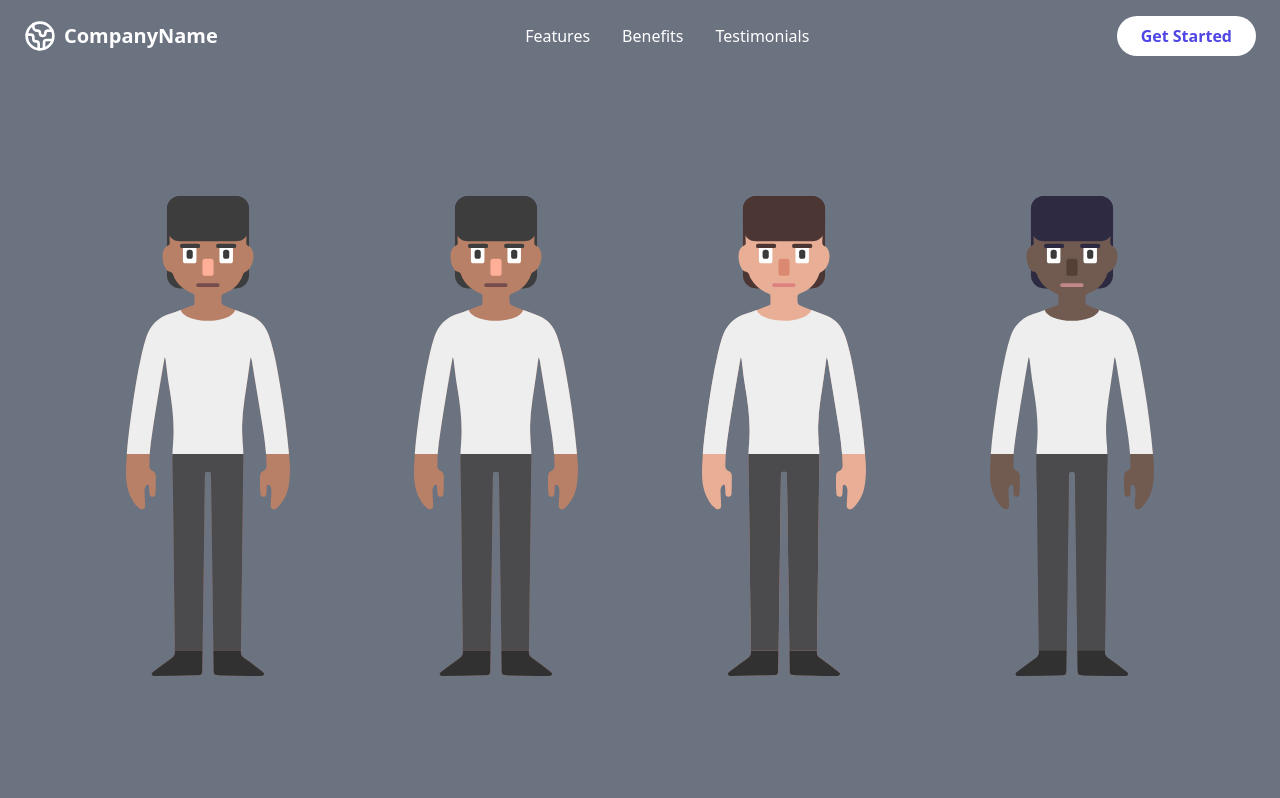
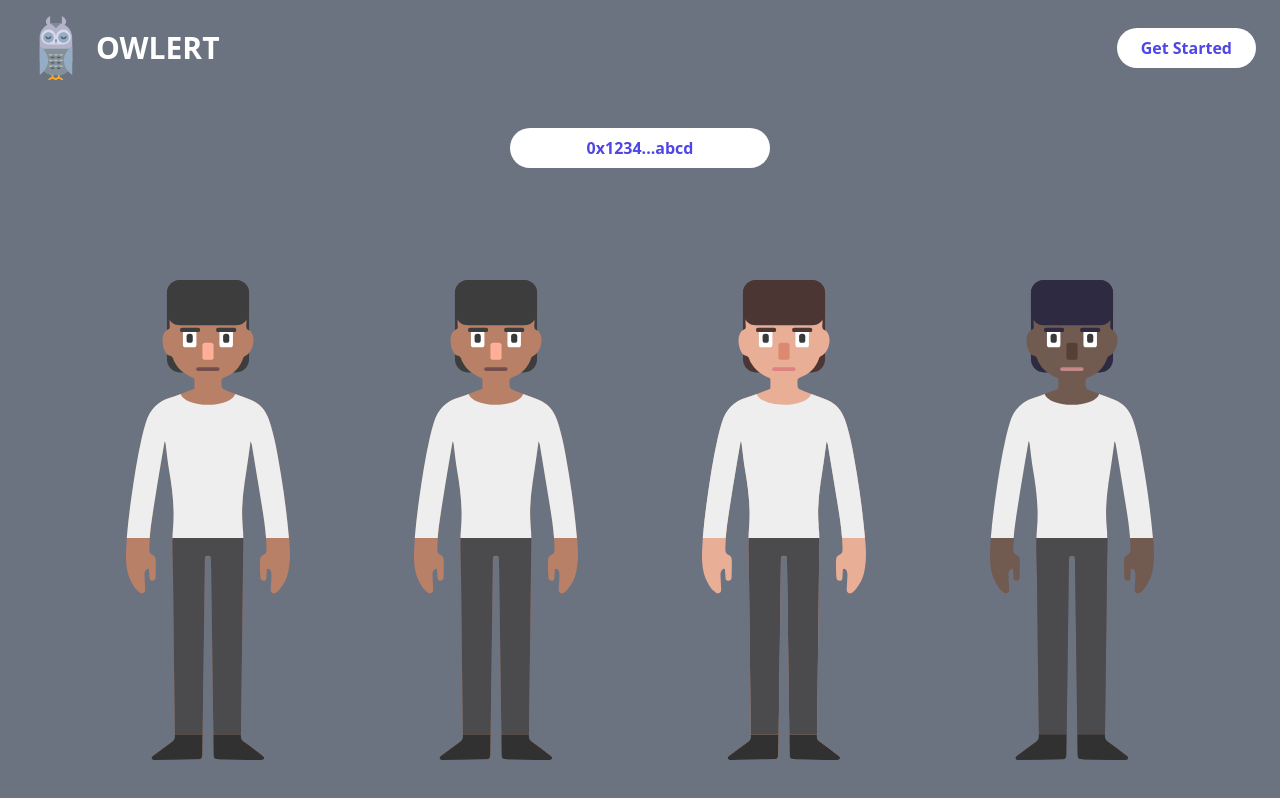
Before and after one commit to ArthemisDesign/Owl, a React (Vite) app: page / in a window 1280 px wide. Built offline with nearby package versions, Linux system fonts and the light colour scheme.

Commit message:
OWLERT1.3

```diff
--- a/src/App.tsx
+++ b/src/App.tsx
@@ -4,6 +4,7 @@ import Rectangle from './components/Rectangle';
 import CustomCursor from './components/CustomCursor';
 
 const GUY_SVGS = ['GUY1.svg', 'GUY2.svg', 'GUY3.svg', 'GUY4.svg', 'GUY5.svg'];
+const CONTRACT_ADDRESS = '0x1234...abcd';
 
 function getRandomGuySvg() {
   return GUY_SVGS[Math.floor(Math.random() * GUY_SVGS.length)];
@@ -17,6 +18,7 @@ function App() {
     { atr: 'trust', parentSvg: '' },
     { atr: 'trust', parentSvg: '' },
   ]);
+  const [copied, setCopied] = useState(false);
 
   useEffect(() => {
     // Assign a random GUY svg to each rectangle
@@ -41,6 +43,12 @@ function App() {
     });
   };
 
+  const handleCopy = () => {
+    navigator.clipboard.writeText(CONTRACT_ADDRESS);
+    setCopied(true);
+    setTimeout(() => setCopied(false), 1200);
+  };
+
   return (
     <div className="min-h-screen bg-white" onMouseMove={handleMouseMove}>
       {/* <CustomCursor position={position} /> */}
@@ -48,23 +56,26 @@ function App() {
       <header className="bg-gray-500 text-white h-screen flex flex-col">
         <nav className="container mx-auto px-6 py-4 flex justify-between items-center">
           <div className="flex items-center space-x-2">
-            <Globe2 className="h-8 w-8" />
-            <span className="text-xl font-bold">CompanyName</span>
-          </div>
-          <div className="hidden md:flex space-x-8">
-            <a href="#features" className="hover:text-indigo-200">Features</a>
-            <a href="#benefits" className="hover:text-indigo-200">Benefits</a>
-            <a href="#testimonials" className="hover:text-indigo-200">Testimonials</a>
+            <img src="/OWL.svg" alt="Owl Logo" className="h-16 w-16" />
+            <span className="text-3xl font-bold">OWLERT</span>
           </div>
           <button className="bg-white text-indigo-600 px-6 py-2 rounded-full font-semibold hover:bg-indigo-50 transition-colors">
             Get Started
           </button>
         </nav>
-
-        <div className="container mx-auto px-6 text-center flex-grow flex flex-row justify-center items-center">
-          {rectangles.map((rect, index) => (
-            <Rectangle key={index} atr={rect.atr as 'rug' | 'trust'} parentSvg={rect.parentSvg} position={position} />
-          ))}
+        <div className="flex flex-col items-center mt-8">
+          <button
+            className="bg-white text-indigo-600 px-6 py-2 rounded-full font-semibold hover:bg-indigo-50 transition-colors mb-24 focus:outline-none focus:ring-2 focus:ring-indigo-400"
+            style={{ minWidth: 260 }}
+            onClick={handleCopy}
+          >
+            {copied ? 'Copied!' : CONTRACT_ADDRESS}
+          </button>
+          <div className="container mx-auto px-6 text-center flex-grow flex flex-row justify-center items-center">
+            {rectangles.map((rect, index) => (
+              <Rectangle key={index} atr={rect.atr as 'rug' | 'trust'} parentSvg={rect.parentSvg} position={position} />
+            ))}
+          </div>
         </div>
       </header>
     </div>
--- a/src/components/CustomCursor.tsx
+++ b/src/components/CustomCursor.tsx
@@ -6,14 +6,21 @@ interface CustomCursorProps {
 
 const CustomCursor: React.FC<CustomCursorProps> = ({ position }) => {
   return (
-    <div
-      className="fixed w-16 h-16 rounded-full bg-white/50 pointer-events-none z-50"
+    <img
+      src="/GLASS1.svg"
+      alt="Magnifying Glass"
+      className="fixed pointer-events-none z-50"
       style={{
-        left: `${position.x}px`,
-        top: `${position.y}px`,
-        transform: 'translate(-50%, -50%)',
+        width: 128,
+        height: 128,
+        left: position.x - 64,
+        top: position.y - 64,
+        position: 'fixed',
+        userSelect: 'none',
+        pointerEvents: 'none',
       }}
-    ></div>
+      draggable={false}
+    />
   );
 };
 
--- a/src/components/Rectangle.tsx
+++ b/src/components/Rectangle.tsx
@@ -6,6 +6,12 @@ interface RectangleProps {
   position: { x: number; y: number };
 }
 
+// Constants for the magnifying glass SVG
+const GLASS_SVG_SIZE = 128; // px
+const GLASS_CENTER_X = 64;  // px (center of glass in SVG)
+const GLASS_CENTER_Y = 64;  // px (center of glass in SVG)
+const MASK_RADIUS = 64;     // px (should match glass radius)
+
 const Rectangle: React.FC<RectangleProps> = ({ atr, parentSvg, position }) => {
   const containerRef = useRef<HTMLDivElement>(null);
   const [relativePosition, setRelativePosition] = useState({ x: -100, y: -100 });
@@ -13,9 +19,10 @@ const Rectangle: React.FC<RectangleProps> = ({ atr, parentSvg, position }) => {
   useEffect(() => {
     if (containerRef.current) {
       const rect = containerRef.current.getBoundingClientRect();
+      // Offset the mask so it matches the glass center in the SVG
       setRelativePosition({
-        x: position.x - rect.left,
-        y: position.y - rect.top,
+        x: position.x - rect.left + (GLASS_CENTER_X - GLASS_SVG_SIZE / 2),
+        y: position.y - rect.top + (GLASS_CENTER_Y - GLASS_SVG_SIZE / 2),
       });
     }
   }, [position]);
@@ -25,7 +32,7 @@ const Rectangle: React.FC<RectangleProps> = ({ atr, parentSvg, position }) => {
   return (
     <div
       ref={containerRef}
-      className="relative w-64 h-[30rem] m-4 cursor-none"
+      className="relative w-64 h-[30rem] m-4"
       onMouseLeave={() => {
         setRelativePosition({ x: -100, y: -100 });
       }}
@@ -42,10 +49,8 @@ const Rectangle: React.FC<RectangleProps> = ({ atr, parentSvg, position }) => {
       <div
         className="absolute inset-0 flex items-center justify-center"
         style={{
-          maskImage: 'radial-gradient(circle 64px at center, black 100%, transparent 0)',
-          WebkitMaskImage: 'radial-gradient(circle 64px at center, black 100%, transparent 0)',
-          maskPosition: `${relativePosition.x - 64}px ${relativePosition.y - 64}px`,
-          WebkitMaskPosition: `${relativePosition.x - 64}px ${relativePosition.y - 64}px`,
+          maskImage: `radial-gradient(circle ${MASK_RADIUS}px at ${relativePosition.x}px ${relativePosition.y}px, black 100%, transparent 0)`,
+          WebkitMaskImage: `radial-gradient(circle ${MASK_RADIUS}px at ${relativePosition.x}px ${relativePosition.y}px, black 100%, transparent 0)`,
           maskRepeat: 'no-repeat',
           WebkitMaskRepeat: 'no-repeat',
         }}
```
Also changed, not shown: public/OWL.svg, 1 other file (tests, documents, lock files or other folders).
